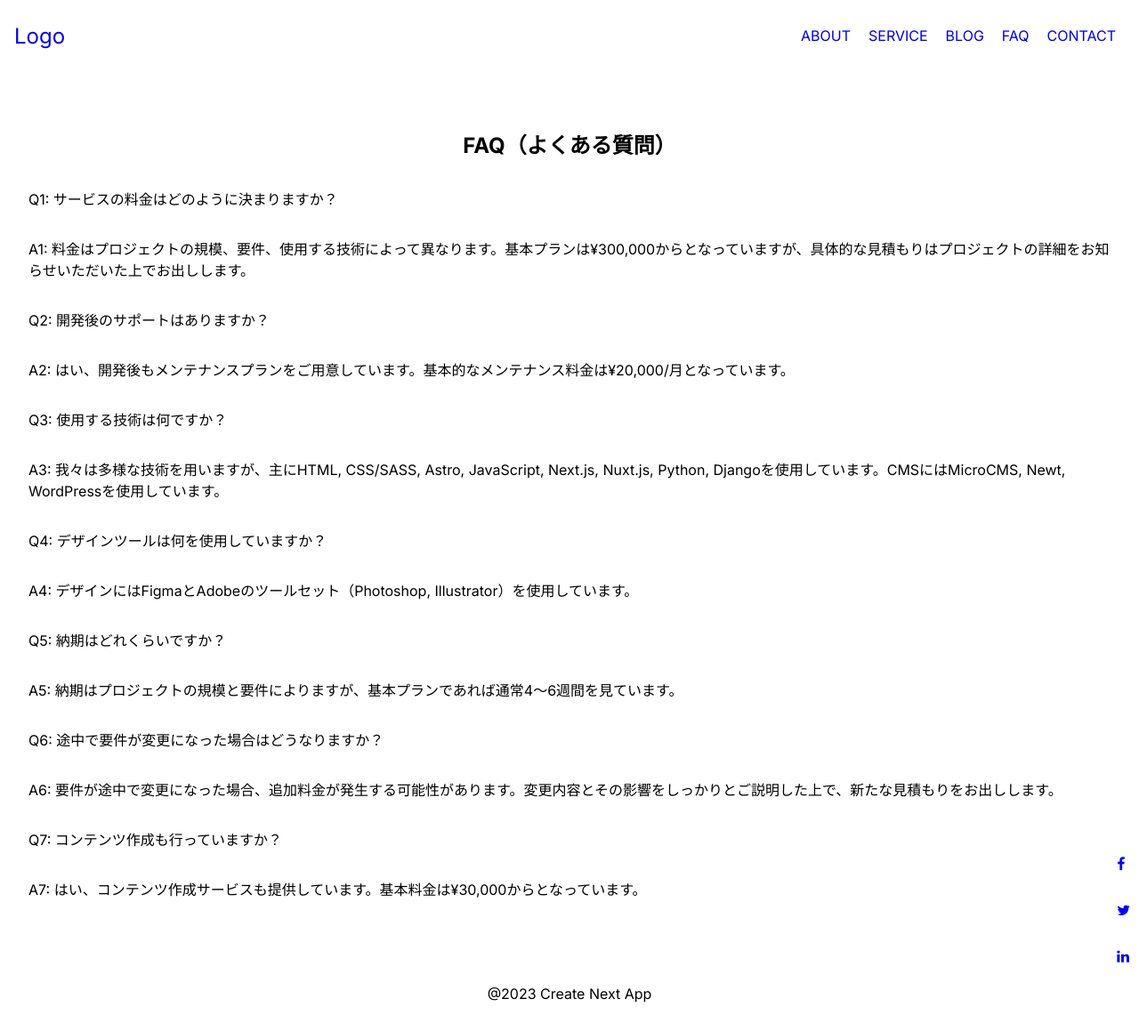
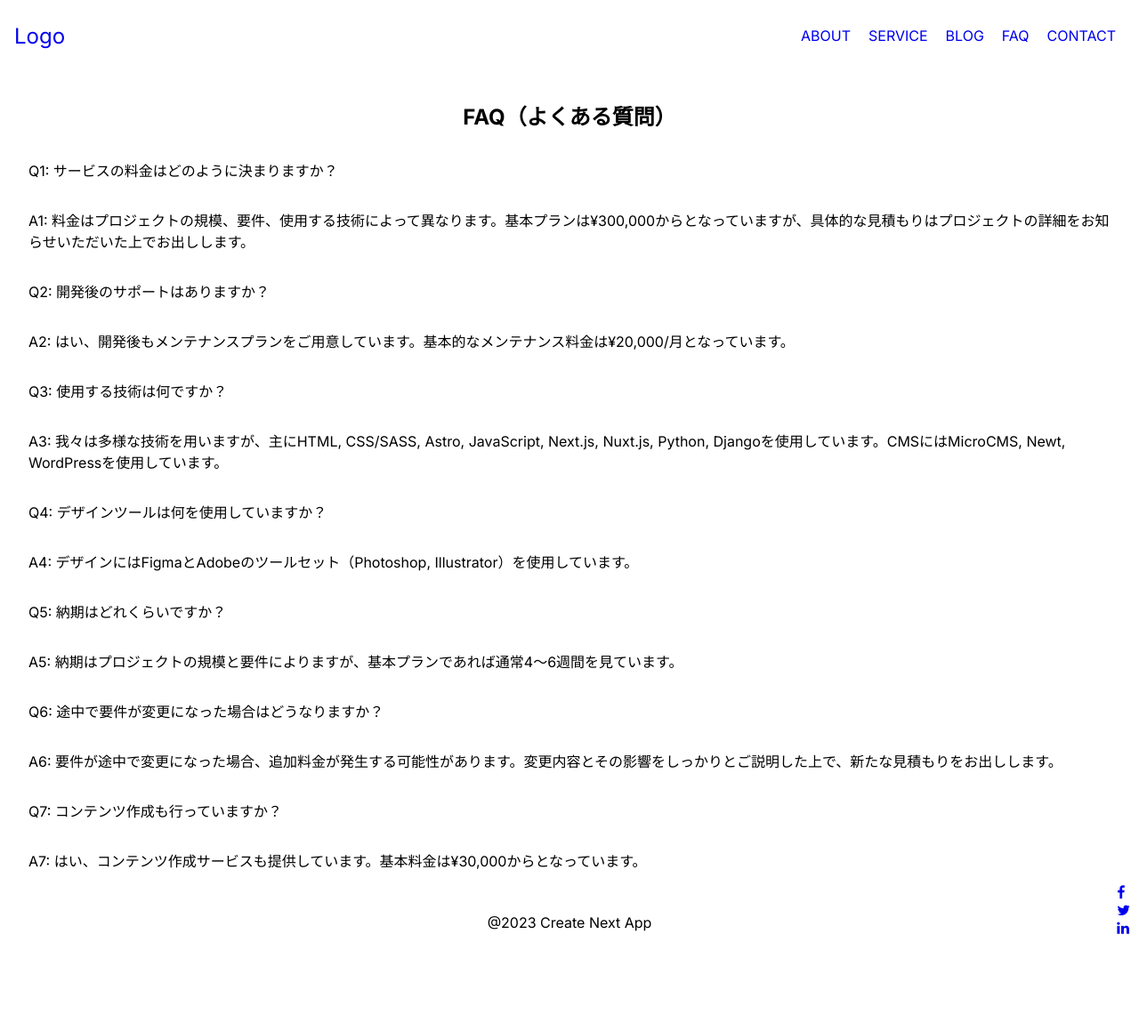
Before and after one commit to shim369/Nextjs-TypeScript-Newt-Site2, a Next.js app: page /faq in a window 1280 px wide. Shown: the whole page at 89% size. After the commit the page ends 1063 px from the top, so only its background shows below. Built offline with nearby package versions, Linux system fonts and the light colour scheme.

Commit message:
update layout

```diff
--- a/app/components/Footer.tsx
+++ b/app/components/Footer.tsx
@@ -4,14 +4,12 @@ import 'font-awesome/css/font-awesome.min.css';
 export const Footer = () => {
   return (
     <footer className={'footer'}>
-      <div className={'container'}>
         <p>@2023 Create Next App</p>
         <ul className={'sns-link'}>
           <li><Link href="#"><i className="fa fa-facebook"></i></Link></li>
           <li><Link href="#"><i className="fa fa-twitter"></i></Link></li>
           <li><Link href="#"><i className="fa fa-linkedin"></i></Link></li>
         </ul>
-      </div>
     </footer>
   )
 }
--- a/app/components/Header.tsx
+++ b/app/components/Header.tsx
@@ -3,7 +3,6 @@ import Link from 'next/link'
 export const Header = () => {
   return (
     <header className={'header'}>
-      <div className={'container'}>
         <div className={'header-inner'}>
             <a href="/" className={'logo'}>Logo</a>
             <nav className={'nav'}>
@@ -14,7 +13,6 @@ export const Header = () => {
                 <Link href="/contact">contact</Link>
             </nav>
         </div>
-      </div>
     </header>
   )
 }
--- /dev/null
+++ b/app/layout.css
@@ -0,0 +1,20 @@
+* {
+    box-sizing: border-box;
+    padding: 0;
+    margin: 0;
+}
+
+html,
+body {
+    max-width: 100vw;
+    overflow-x: hidden;
+    font-size: 16px;
+}
+
+a {
+    text-decoration: none;
+}
+
+ul {
+    list-style: none;
+}
--- a/app/layout.tsx
+++ b/app/layout.tsx
@@ -1,4 +1,5 @@
 import './styles/style.scss'
+import './layout.css'
 import type { Metadata } from 'next'
 import { Header } from './components/Header'
 import { Footer } from './components/Footer'
@@ -20,7 +21,12 @@ export default function RootLayout({
   return (
     <html lang="en">
       <Head>
-        <link rel="stylesheet" href="https://cdnjs.cloudflare.com/ajax/libs/ionicons/5.5.0/css/ionicons.min.css" as="style" />
+        <link
+            rel="preload"
+            as="style"
+            href="https://cdnjs.cloudflare.com/ajax/libs/ionicons/5.5.0/css/ionicons.min.css"
+        />
+        {/* <link rel="stylesheet" href="https://cdnjs.cloudflare.com/ajax/libs/ionicons/5.5.0/css/ionicons.min.css" as="style" /> */}
       </Head>
       <body className={inter.className}>
         <Header />
--- a/app/page.tsx
+++ b/app/page.tsx
@@ -6,11 +6,9 @@ export default function Home() {
   return (
     <>
       <section id="home" className={'main-visual'}>
-        <div className={'container'}>
           <div className={'main-visual-inner'}>
             <h1>テクノロジーでビジネスを加速</h1>
           </div>
-        </div>
       </section>
       <main className={'main'}>
         <section id="about">
--- a/app/styles/style.scss
+++ b/app/styles/style.scss
@@ -1,27 +1,6 @@
 :root {
     --max-width: 1100px;
     --border-radius: 12px;
-}
-
-* {
-    box-sizing: border-box;
-    padding: 0;
-    margin: 0;
-}
-
-html,
-body {
-    max-width: 100vw;
-    overflow-x: hidden;
-    font-size: 16px;
-}
-
-a {
-    text-decoration: none;
-}
-
-ul {
-    list-style: none;
 }
 
 .header-inner {
@@ -29,6 +8,7 @@ ul {
     justify-content: space-between;
     align-items: center;
     width: 100%;
+    padding: 1rem;
     height: 10vh;
 }
 
@@ -57,9 +37,6 @@ ul {
 
 .main {
     min-height: 100vh;
-    section {
-        padding: 4rem 0;
-    }
 }
 
 .container {
@@ -67,10 +44,12 @@ ul {
     margin: 0 auto;
     display: flex;
     flex-direction: column;
-    justify-content: center;
+    justify-content: flex-start;
     align-items: center;
     padding: 0 1rem;
+    min-height: 100vh;
     h2 {
+        margin-top: 2rem;
         margin-bottom: 2rem;
     }
     h3 {
@@ -103,6 +82,7 @@ ul {
     justify-content: center;
     align-items: center;
     position: relative;
+    padding: 1rem;
 }
 
 .sns-link {
```
Also changed, not shown: next.config.ts (renamed from next.config.js).
